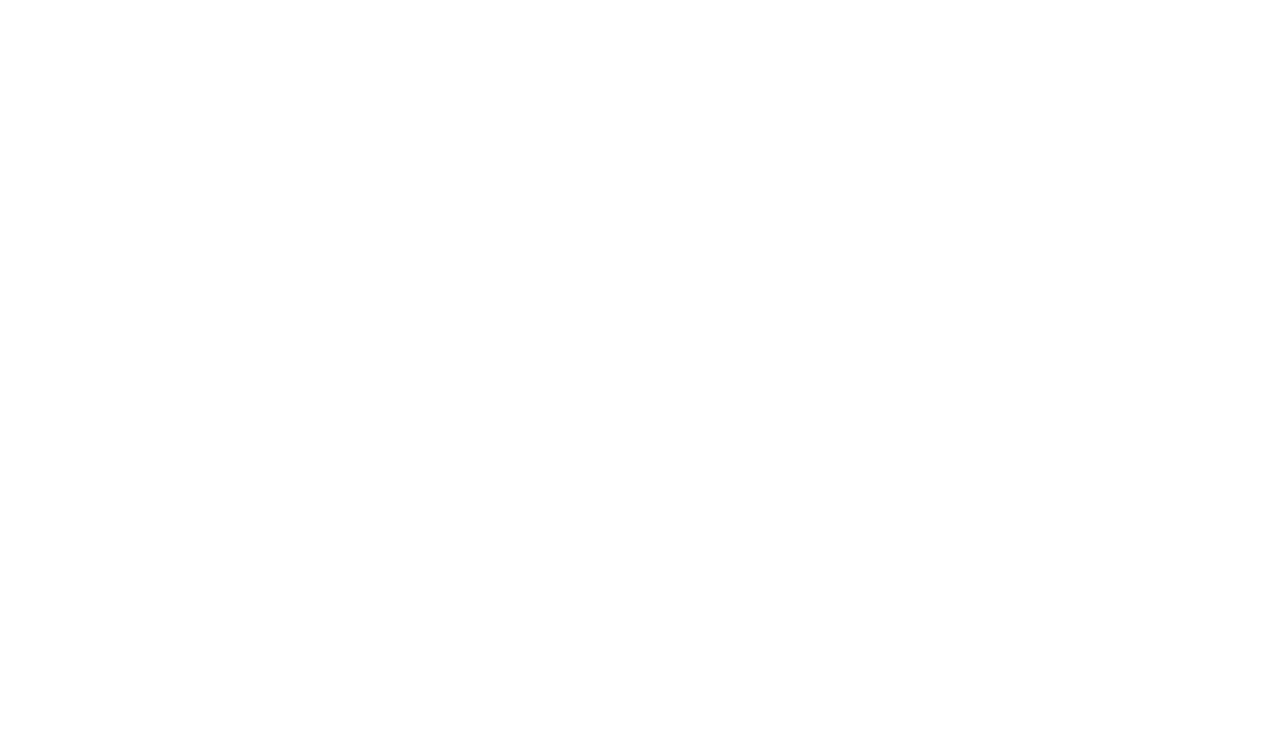
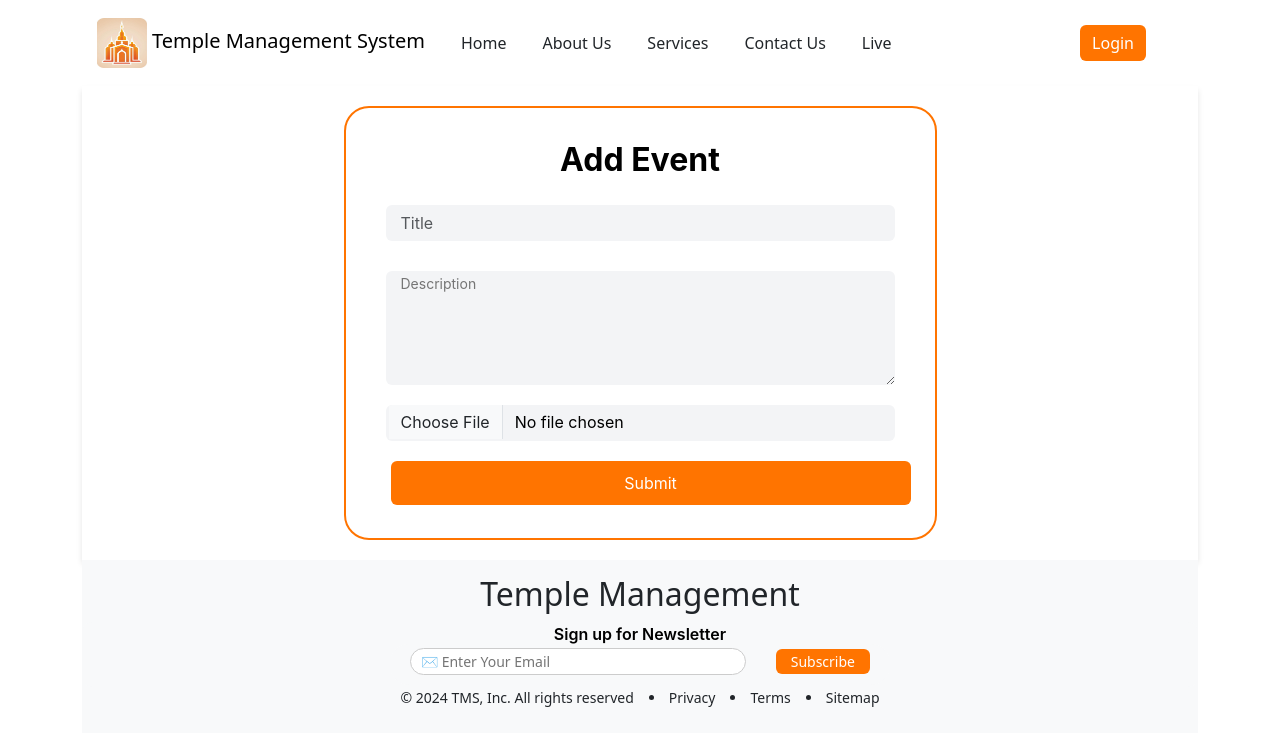
Before and after one commit to pallavibakale/SE-Temple-Management, a React (Create React App) app in the folder client/: page /add-event in a window 1280 px wide. Before the commit this address had no page. Shown: the top 746 px of the page. Built offline with nearby package versions, Linux system fonts and the light colour scheme.

Commit message:
created add event page

```diff
--- a/client/src/App.js
+++ b/client/src/App.js
@@ -20,6 +20,7 @@ import CreatePriest from "./components/CreatePriest/CreatePriest.jsx";
 import PasswordReset from "./components/SignUpPage/PasswordReset.jsx";
 import AppointmentConfirmation from "./components/AppointmentPage/AppointmentConfirmation";
 import ContactUsCard from "./components/ContactUsPage/ContactUs";
+import AddEventSection from "./components/AddEventPage/AddEvent.jsx";
 
 function App() {
   const uriValue = "http://localhost:3001";
@@ -42,6 +43,7 @@ function App() {
             <Route path="/admin-home" element={<AdminHome />} />
             <Route path="/admin-service" element={<AdminServices />} />
             <Route path="/schedule-appointment" element={<AppointmentForm />} />
+            <Route path="/add-event" element={<AddEventSection />} />
             <Route path="/appointment-confirmation" element={<AppointmentConfirmation />} />
             <Route path="/appointments" element={<MyAppointment />} />
             <Route path="/priest" element={<PriestCard />} />
--- /dev/null
+++ b/client/src/components/AddEventPage/AddEvent.jsx
@@ -0,0 +1,169 @@
+import React, { useContext, useState } from 'react'
+import Navigation from '../Navigation/Navigation';
+import Footer from '../Footer/Footer';
+import { Button, Form, ToastContainer } from 'react-bootstrap';
+import { FaGoogle } from 'react-icons/fa';
+import { toast } from 'react-toastify';
+import { useNavigate } from 'react-router-dom';
+import UriContext from '../ContextApi/UriContext';
+
+const AddEvent = () => {
+    const uri = useContext(UriContext);
+    const navigate = useNavigate();
+    const [formValues, setFormValues] = useState({
+      title: "",
+      description: "",
+      image:"",
+    });
+
+    const handleSubmit = async (e) => {
+      e.preventDefault();
+        try {
+          const response = await fetch(uri + "/login", {
+            method: "POST",
+            headers: {
+              "Content-Type": "application/json",
+            },
+            body: JSON.stringify(formValues),
+          });
+          const data = await response.json();
+        } catch (error) {
+          toast.error("Failed to connect to the server" + error);
+        }
+        navigate("/");
+      }
+    const handleInputChange = (e) => {
+        const { name, value } = e.target;
+        setFormValues({ ...formValues, [name]: value });
+    };
+  return (
+    <div className="login-section">
+    <Form className="login-form" onSubmit={handleSubmit}>
+      <h2 className="form-title">Add Event</h2>
+      <Form.Group controlId="title" className="input-group">
+        <Form.Control
+          type="text"
+          name="title"
+          value={formValues.title}
+          style={{
+            width: '520px',
+            height: '36px',
+            paddingLeft: '15px',
+            paddingRight: '12px',
+            fontFamily: 'Inter',
+            fontSize: '16px',
+            lineHeight: '22px',
+            fontWeight: '400',
+            background: '#F3F4F6',
+            borderRadius: '6px',
+            borderWidth: '0px',
+            outline: 'none',
+            color: 'Black'
+          }}
+          onChange={handleInputChange}
+          placeholder="Title"
+          required
+        />
+      </Form.Group>
+      <Form.Group controlId="password" className="input-group">
+        <textarea
+          type="text"
+          name="description"
+          rows="5"
+          style={{
+            width: '520px',
+            // height: '36px',
+            paddingLeft: '15px',
+            paddingRight: '12px',
+            fontFamily: 'Inter',
+            fontSize: '14px',
+            lineHeight: '22px',
+            fontWeight: '400',
+            background: '#F3F4F6',
+            borderRadius: '6px',
+            borderWidth: '0px',
+            outline: 'none',
+            color: 'black'
+          }}
+          value={formValues.description}
+          onChange={handleInputChange}
+          placeholder="Description"
+          required
+        />
+
+      </Form.Group>
+
+      <Form.Group controlId="image" className="input-group">
+        <Form.Control
+          type="file"
+          name="image"
+          value={formValues.image}
+          style={{
+            width: '520px',
+            height: '36px',
+            paddingLeft: '15px',
+            paddingRight: '12px',
+            fontFamily: 'Inter',
+            fontSize: '16px',
+            lineHeight: '22px',
+            fontWeight: '400',
+            background: '#F3F4F6',
+            borderRadius: '6px',
+            borderWidth: '0px',
+            outline: 'none',
+            color: 'Black'
+          }}
+          onChange={handleInputChange}
+          placeholder="Add image"
+          required
+        />
+      </Form.Group>
+
+
+      <Button
+        type="submit"
+        className="btn-success"
+        style={{
+          width: '520px',
+          height: '44px',
+          padding: '0 10px',
+          display: 'flex',
+          alignItems: 'center',
+          justifyContent: 'center',
+          fontFamily: 'Inter',
+          fontSize: '16px',
+          lineHeight: '26px',
+          fontWeight: '400',
+          color: '#FFFFFF',
+          background: '#FF7400',
+          opacity: 1,
+          border: 'none',
+          borderRadius: '6px',
+          cursor: 'pointer',
+        }}>
+        Submit
+      </Button>
+    </Form>
+    <ToastContainer
+      position="top-center"
+      autoClose={5000}
+      hideProgressBar={false}
+      newestOnTop={false}
+      closeOnClick
+      rtl={false}
+      pauseOnFocusLoss
+      draggable
+      pauseOnHover
+    />
+  </div>
+  )
+}
+const AddEventSection = () => (
+    <div className="container text-center">
+      <Navigation />
+      <AddEvent />
+      <Footer />
+    </div>
+  );
+
+export default AddEventSection;
--- a/client/src/components/UserHomePage/Home.jsx
+++ b/client/src/components/UserHomePage/Home.jsx
@@ -156,12 +156,12 @@ function HomePage() {
         )}
         {(role ==="Admin" || role ==="Priest") && (
           <div className="buttons">
-            <button>
+            <Button href="/add-event">
               Add Event to announcements
-            </button>
-            <button>
+            </Button><br/><br/>
+            <Button>
               Start Livestreaming
-            </button>
+            </Button>
           </div>
         )}
         <br/>
```
Also changed, not shown: client/src/components/AddEventPage/addEvent.css (added).
